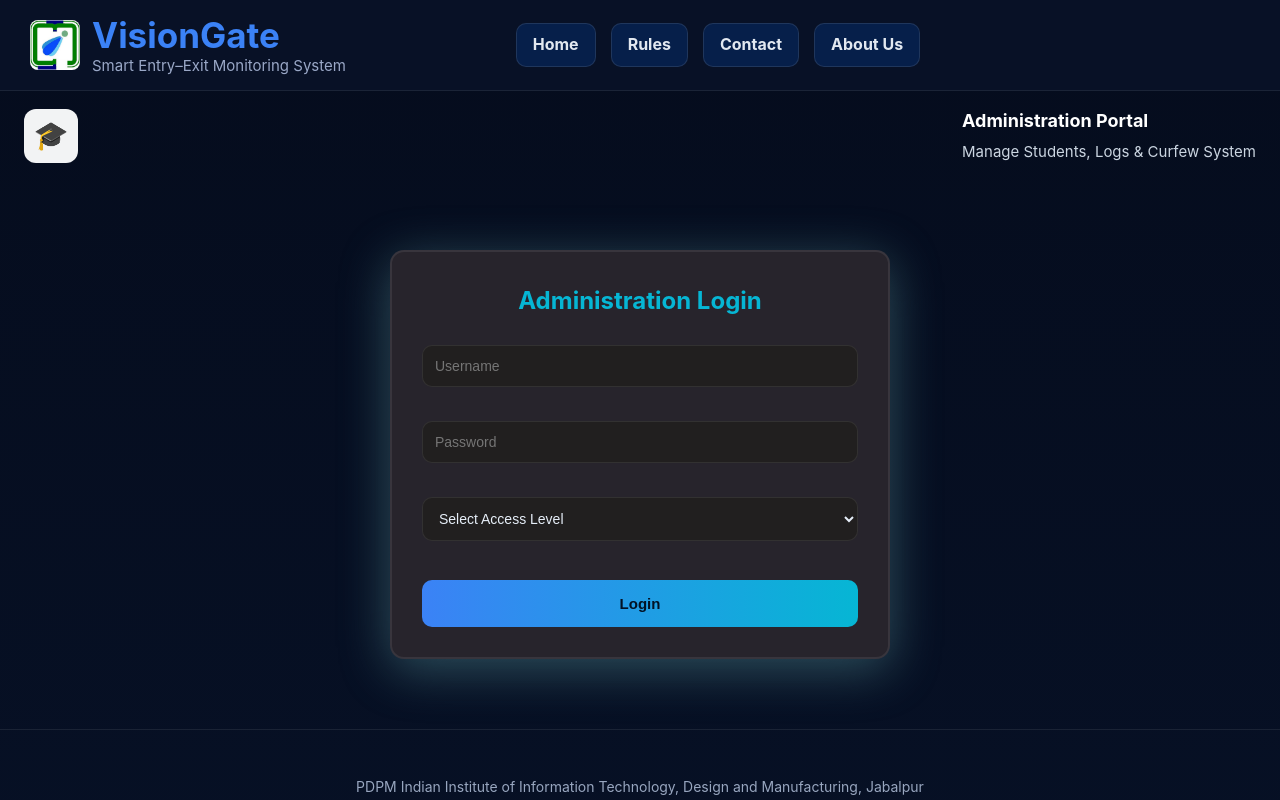
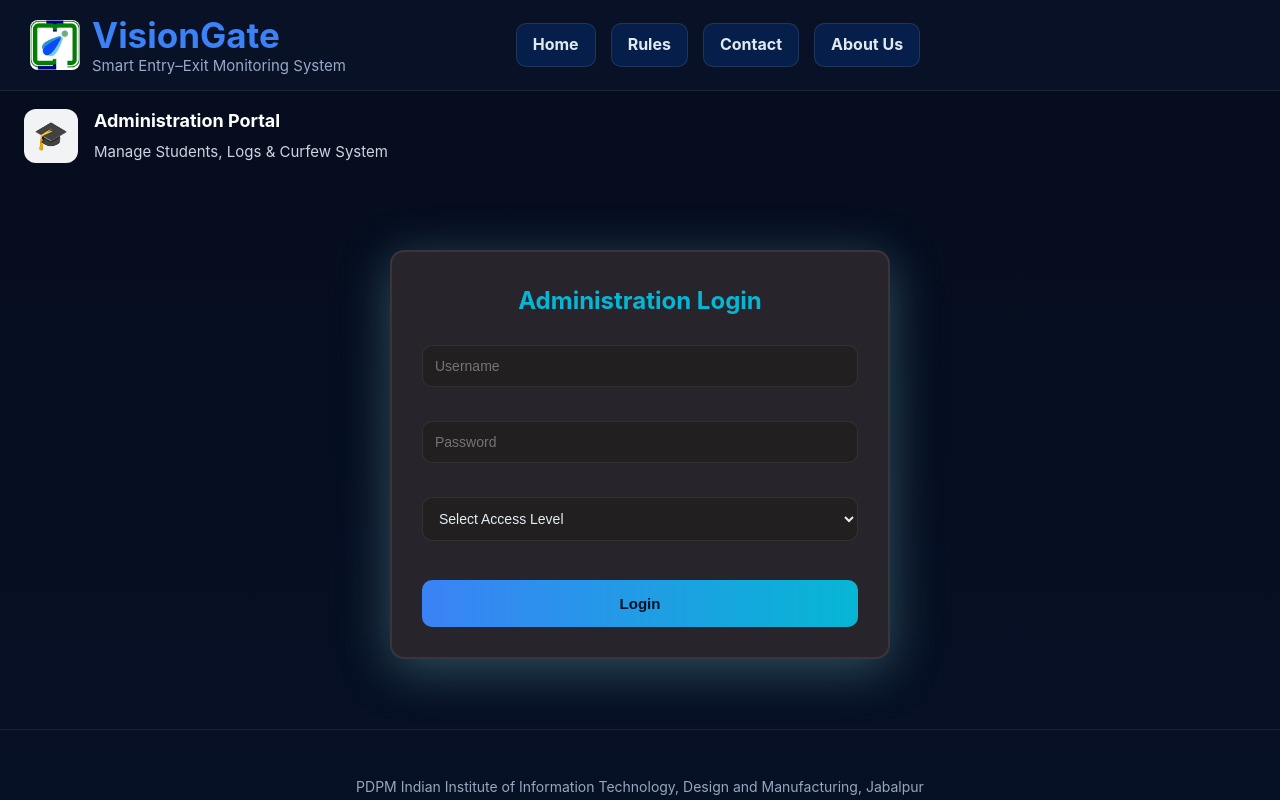
Before and after one commit to malaysaha2007/VisionGate, a React (Vite) app in the folder frontend/: page /AdminLogin in a window 1280 px wide. Shown: the top 800 px of the page. Built offline with nearby package versions, Linux system fonts and the light colour scheme.

Commit message:
Fix admin portal header layout

```diff
--- a/frontend/src/components/AdminPortalHeader.jsx
+++ b/frontend/src/components/AdminPortalHeader.jsx
@@ -5,19 +5,20 @@ function AdminPortalHeader() {
     <div className="portal-hero">
       <div className="portal-hero-content">
 
+        <div className="portal-info">
+
           <div className="portal-hero-icon">
             🎓
           </div>
 
           <div>
-          <h2>
-            Administration Portal
-          </h2>
+            <h2>Administration Portal</h2>
 
             <p>
-            Manage Students, Logs &
-            Curfew System
+              Manage Students, Logs & Curfew System
             </p>
+          </div>
+
         </div>
 
       </div>
```
Lines whose indentation alone changed are shown as unchanged.
